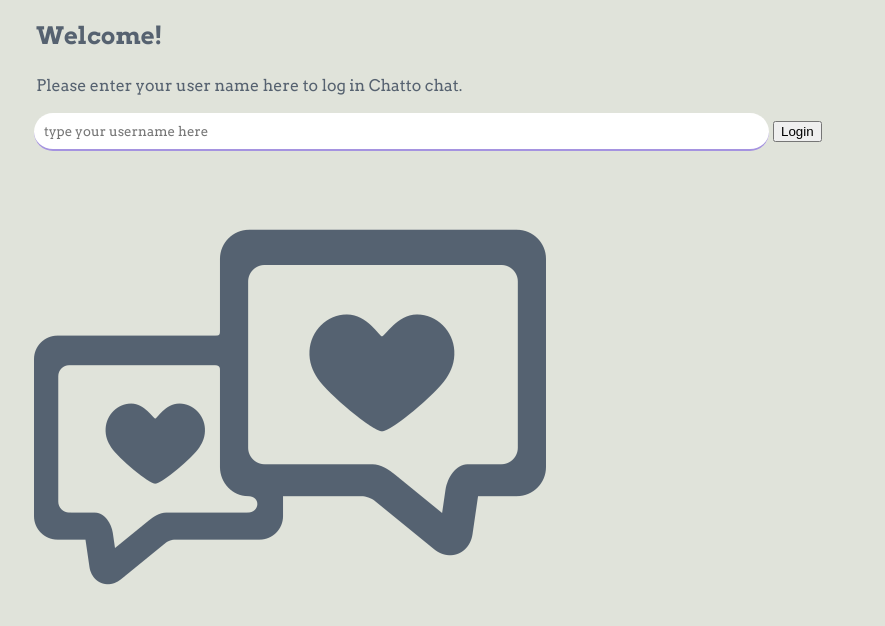
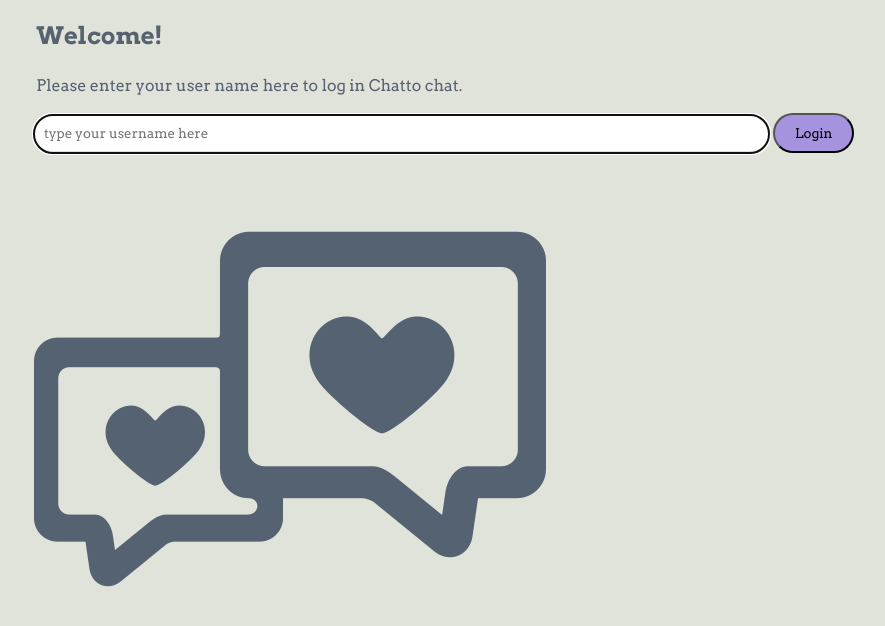
Before and after one commit to kasaromi/chatto, a website: page index.html in a window 1280 px wide. Shown: the part 64-690 px from the top of the page, without its empty margins (74-959 px from the left). Drawn offline with nearby package versions, Linux system fonts and the light colour scheme; no server answers.

Commit message:
Add styling to buttons

```diff
--- a/index.html
+++ b/index.html
@@ -21,8 +21,8 @@
             <p>
                 Please enter your user name here to log in Chatto chat.
             </p>
-            <input id="username" type="text" name="name" value="" placeholder="type your username here">
-            <button id="login" type="button" name="button">Login</button>
+            <input id="username" type="text" name="name" value="" placeholder="type your username here" autofocus>
+            <button id="login" class="btn" type="button" name="button">Login</button>
             <img src="./assets/balloon.png"  />
         </div>
 
@@ -33,7 +33,7 @@
 
             <div id="sendbox">
                 <input id="mess" type="text" name="name" value="" placeholder="type message">
-                <button id="send" type="button" name="button">Send</button>
+                <button id="send" class="btn" type="button" name="button">Send</button>
             </div>
 
             <div id="usersbox">
--- a/style.css
+++ b/style.css
@@ -64,6 +64,13 @@ body {
     margin-left: 100px;
 }
 
+.btn {
+    background-color: #A593E0;
+    font-family: 'Arvo', serif;
+    padding: 10px 20px;
+    border-radius: 20px;
+}
+
 input[type="text"] {
   padding: 10px;
   border: none;
```
